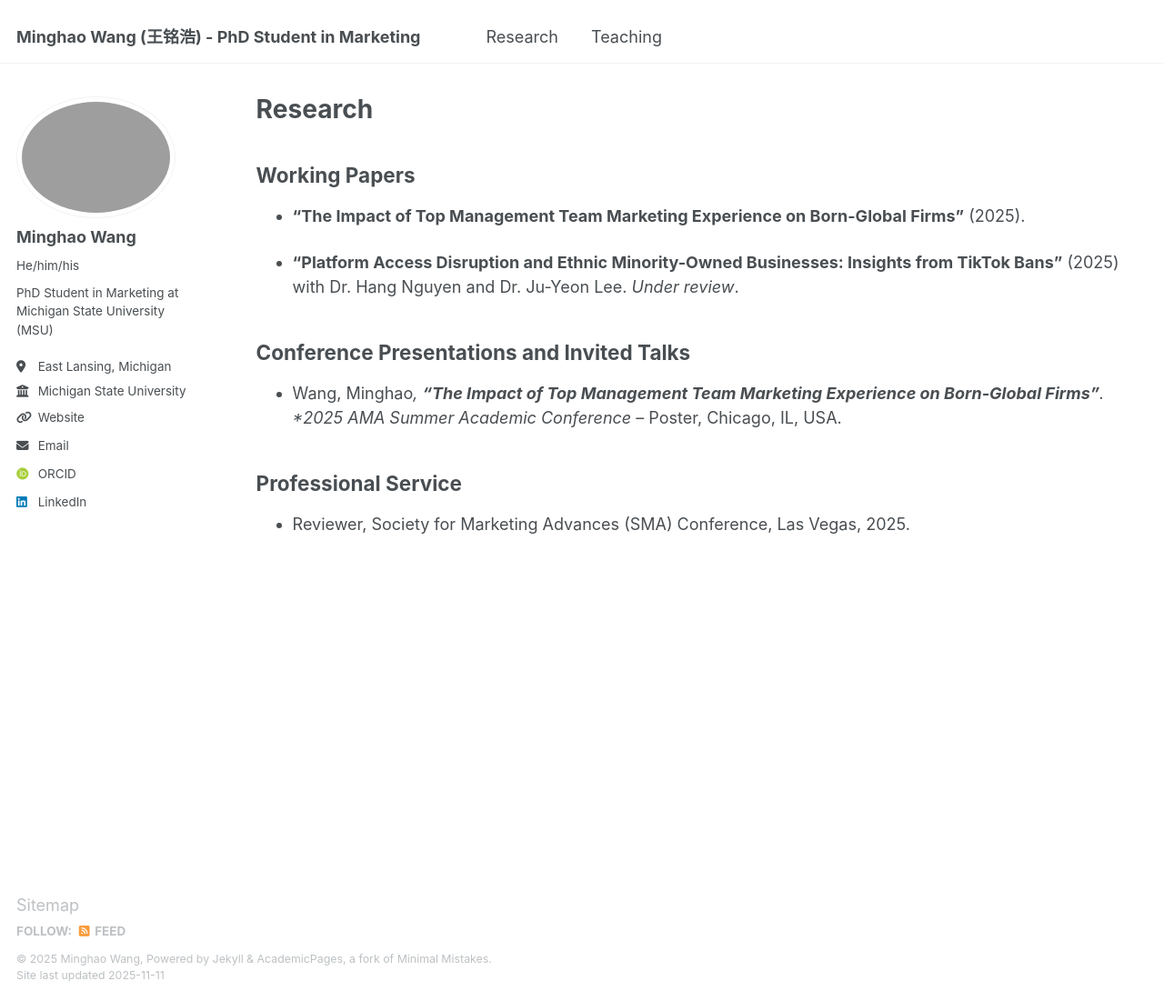
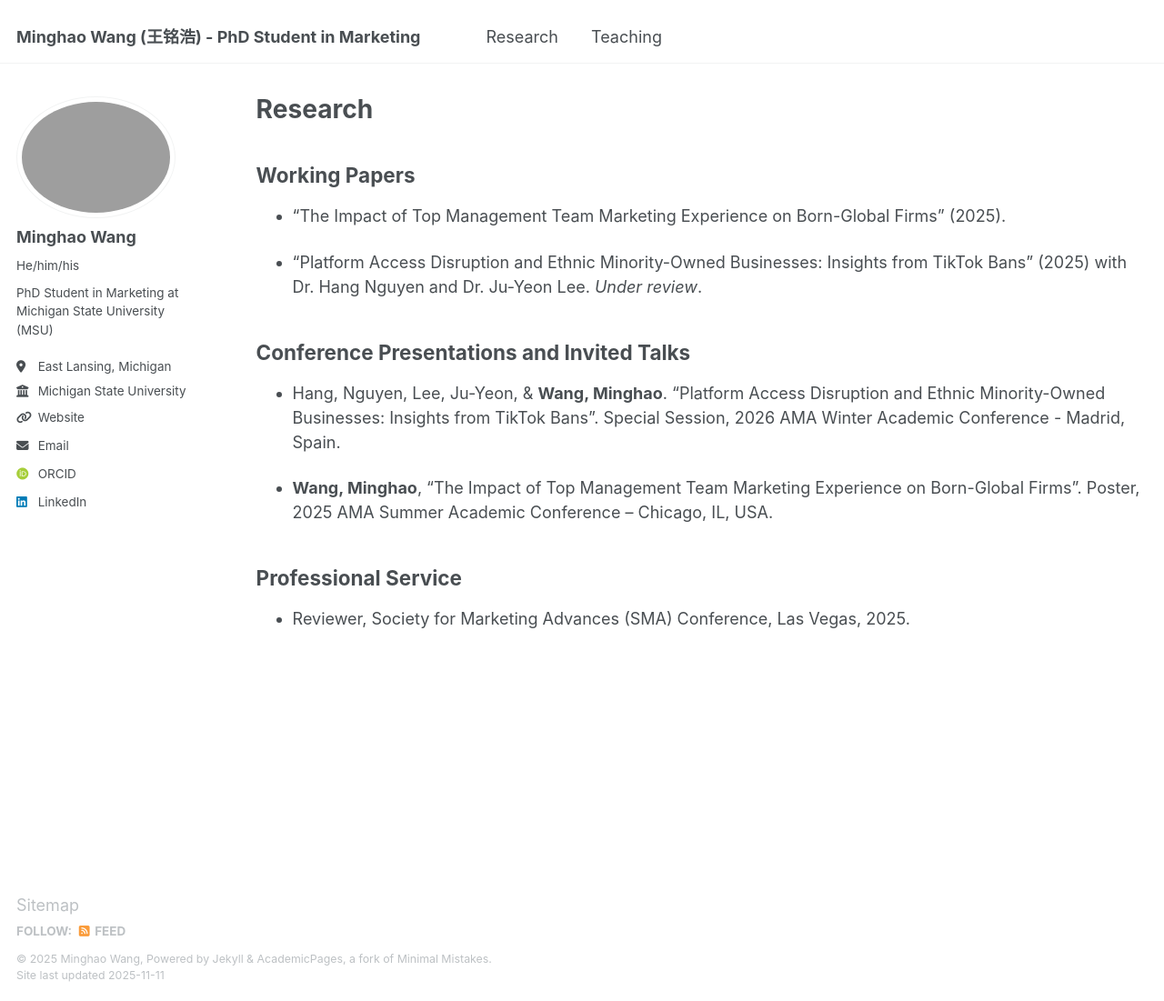
Before and after one commit to minghaowang-research/minghaowang-research.github.io, a Jekyll site: the page built from _pages/research.md, in a window 1280 px wide and 1101 px high. Shown: the whole window at 91% size. Built offline with Jekyll 4.4.1, drawn with Linux system fonts in a browser that asks for light colours; some web fonts are replaced.

Commit message:
Updated the AMA WINTER 2026

```diff
--- a/_pages/research.md
+++ b/_pages/research.md
@@ -9,13 +9,15 @@ author_profile: true
 
 ## Working Papers
 
-- **"The Impact of Top Management Team Marketing Experience on Born-Global Firms"** (2025).
+- "The Impact of Top Management Team Marketing Experience on Born-Global Firms" (2025).
 
-- **"Platform Access Disruption and Ethnic Minority-Owned Businesses: Insights from TikTok Bans"** (2025) with Dr. Hang Nguyen and Dr. Ju-Yeon Lee. *Under review*.
+- "Platform Access Disruption and Ethnic Minority-Owned Businesses: Insights from TikTok Bans" (2025) with Dr. Hang Nguyen and Dr. Ju-Yeon Lee. *Under review*.
 
 ## Conference Presentations and Invited Talks
 
-- Wang, Minghao*, **"The Impact of Top Management Team Marketing Experience on Born-Global Firms"**. *2025 AMA Summer Academic Conference* – Poster, Chicago, IL, USA.
+- Hang, Nguyen, Lee, Ju-Yeon, & **Wang, Minghao**. "Platform Access Disruption and Ethnic Minority-Owned Businesses: Insights from TikTok Bans". Special Session, 2026 AMA Winter Academic Conference - Madrid, Spain.
+
+- **Wang, Minghao**, "The Impact of Top Management Team Marketing Experience on Born-Global Firms". Poster, 2025 AMA Summer Academic Conference – Chicago, IL, USA.
 
 ## Professional Service
 
```
Also changed, not shown: 14 other files.
